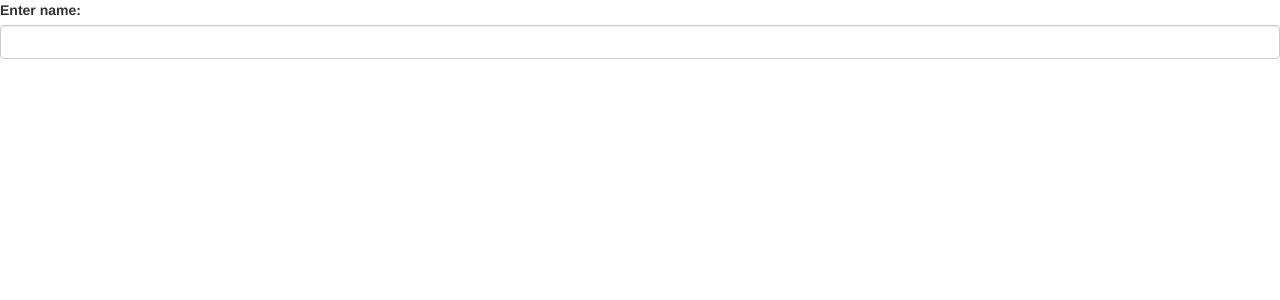
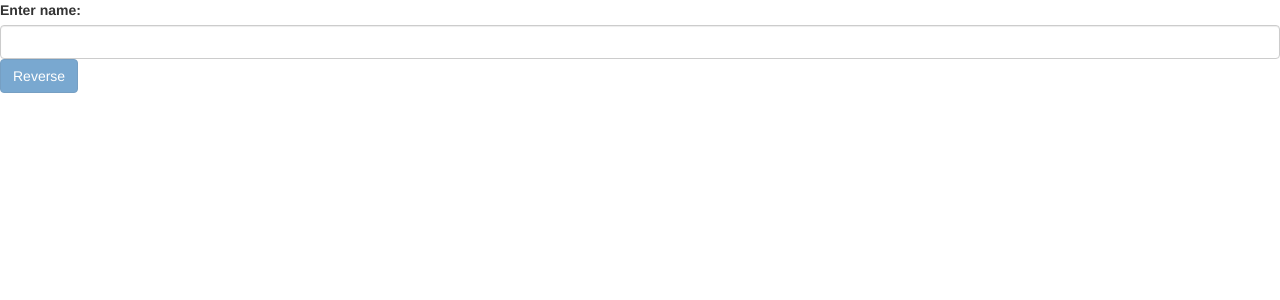
Before and after one commit to vikramlc/angular8, an Angular app: page / in a window 1280 px wide. Shown: the top 300 px of the page. Built offline with nearby package versions, Linux system fonts and the light colour scheme.

Commit message:
Assignment solution - property binding

```diff
--- a/src/app/namegame/namegame.component.html
+++ b/src/app/namegame/namegame.component.html
@@ -1,7 +1,11 @@
 <label>Enter name: </label>
 <input type="text"
     class="form-control"
-    [(ngModel)]="reversedName">
+    (input)="onEnter($event)">
 
+<button type="button"
+    class="btn btn-primary"
+    [disabled]="enteredName === ''"
+    (click)="onPress()">Reverse</button>
 
-<p>{{ reversedName }}</p>
+<p>{{ sentence }}</p>
--- a/src/app/namegame/namegame.component.ts
+++ b/src/app/namegame/namegame.component.ts
@@ -8,6 +8,7 @@ export class NamegameComponent {
 
     enteredName = '';
     reversedName = '';
+    sentence = '';
 
     constructor() {
 
@@ -15,7 +16,12 @@ export class NamegameComponent {
 
     onEnter(event: Event) {
         this.enteredName = (<HTMLInputElement>event.target).value;
+        // console.log(this.enteredName);
         this.reversedName = this.enteredName.split("").reverse().join("");
     }
 
+    onPress() {
+        this.sentence = "Reversed String is " + this.reversedName;
+    }
+
 }
```
